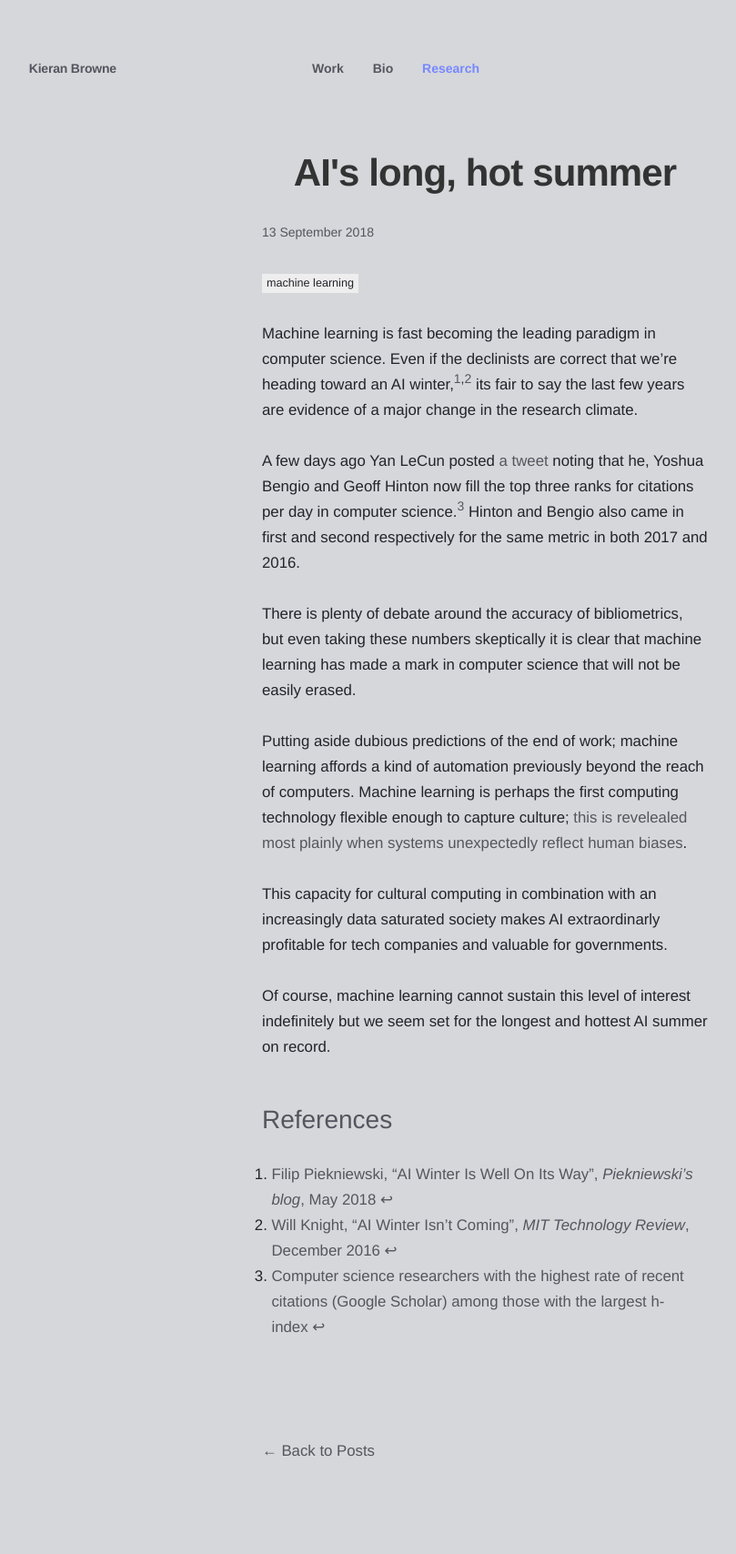
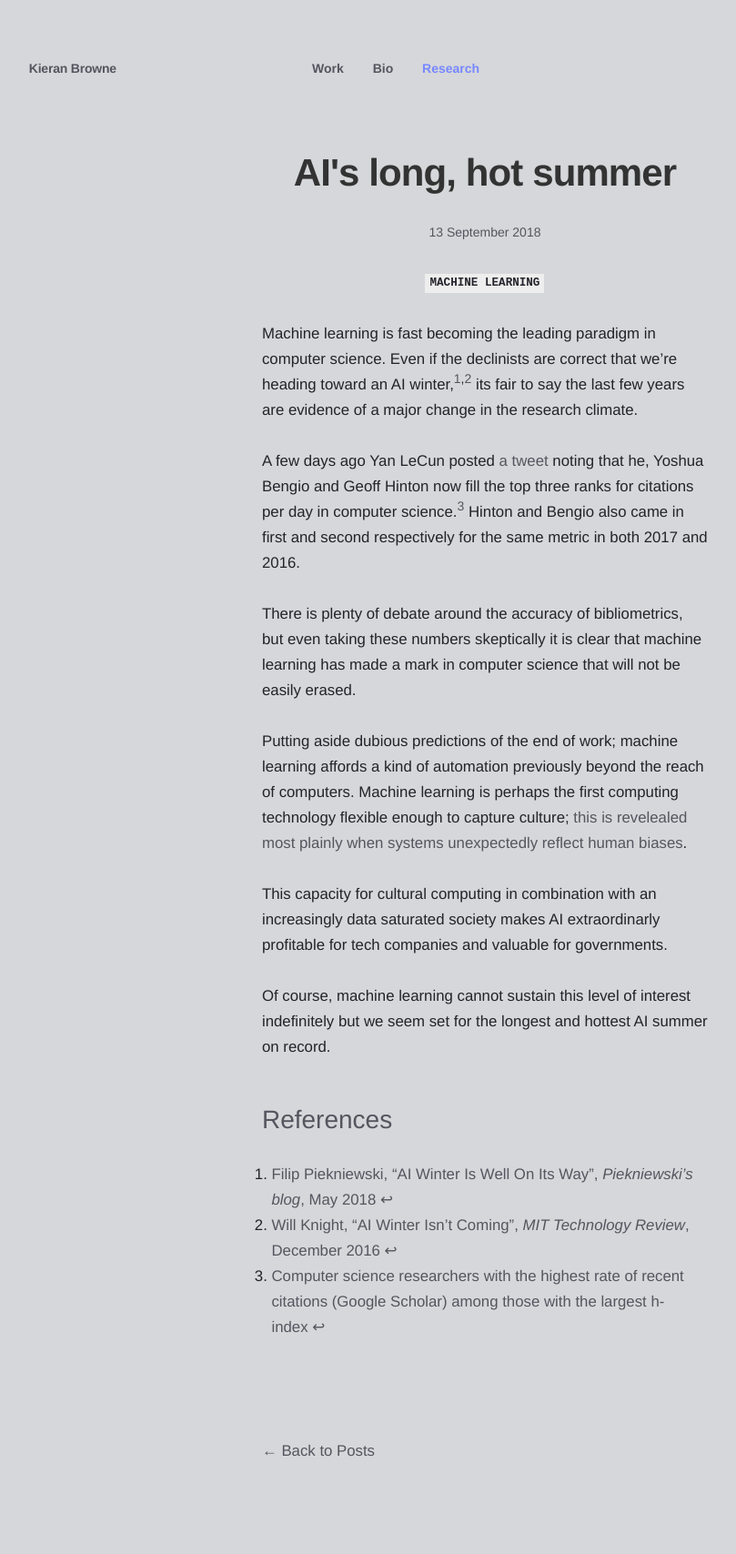
Before and after one commit to kieranbrowne/kieranbrowne.github.io, a Jekyll site: the page built from _posts/2018-09-13-ais-long-hot-summer.md, in a window 1280 px wide. Shown: the whole page at 91% size, without its empty margins (107-916 px from the left). Built offline with Jekyll 4.4.1, drawn with Linux system fonts in a browser that asks for light colours; comment, search, counter and statistics services are not loaded.

Commit message:
fixed shader dimensions

```diff
--- a/_layouts/shader.html
+++ b/_layouts/shader.html
@@ -4,6 +4,7 @@
   <style>
   body { margin: 0; overflow: hidden; }
   </style>
+  <meta name="viewport" content="width=device-width, initial-scale=1, maximum-scale=1">
 </head>
 <body>
   <script>
--- a/style.scss
+++ b/style.scss
@@ -248,6 +248,10 @@
 
 .tags {
 
+  text-align: center;
+  font-family: monospace;
+  font-weight: bold;
+  text-transform: uppercase;
   list-style: none;
   padding-left: 0;
   @include baseline(0.9rem,1.5rem,2rem);
@@ -514,6 +518,7 @@
 .date {
   @include baseline(1.0rem,2rem,4rem,2rem);
   @extend %article-content;
+  text-align: center;
 }
 
 #kurzgesagt {
@@ -995,4 +1000,8 @@
   line-height: .8em;
 }
 
+.blend-multiply {
+  mix-blend-mode: multiply;
+}
+
 @import "highlights";
```
Also changed, not shown: other parts of _layouts/shader.html (+2 -1 lines).
